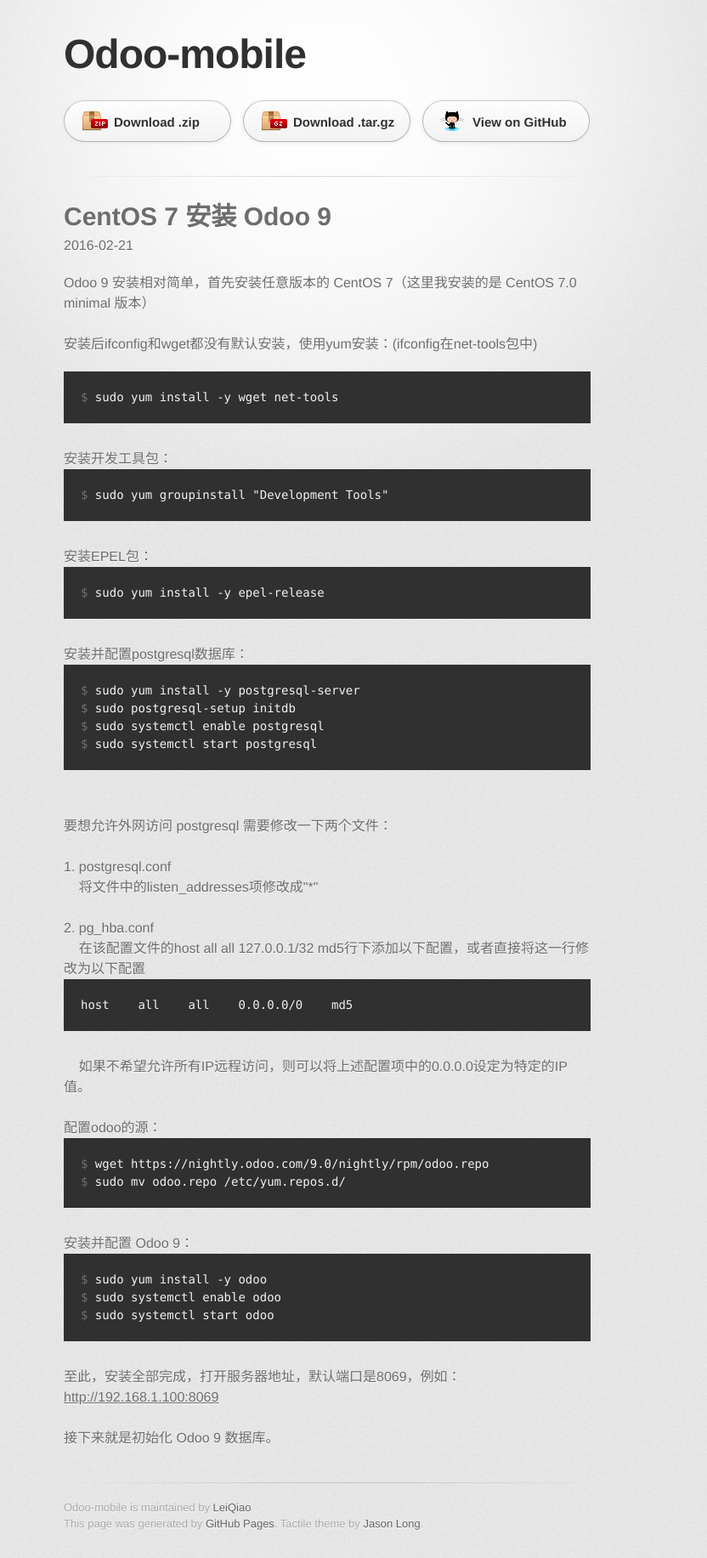
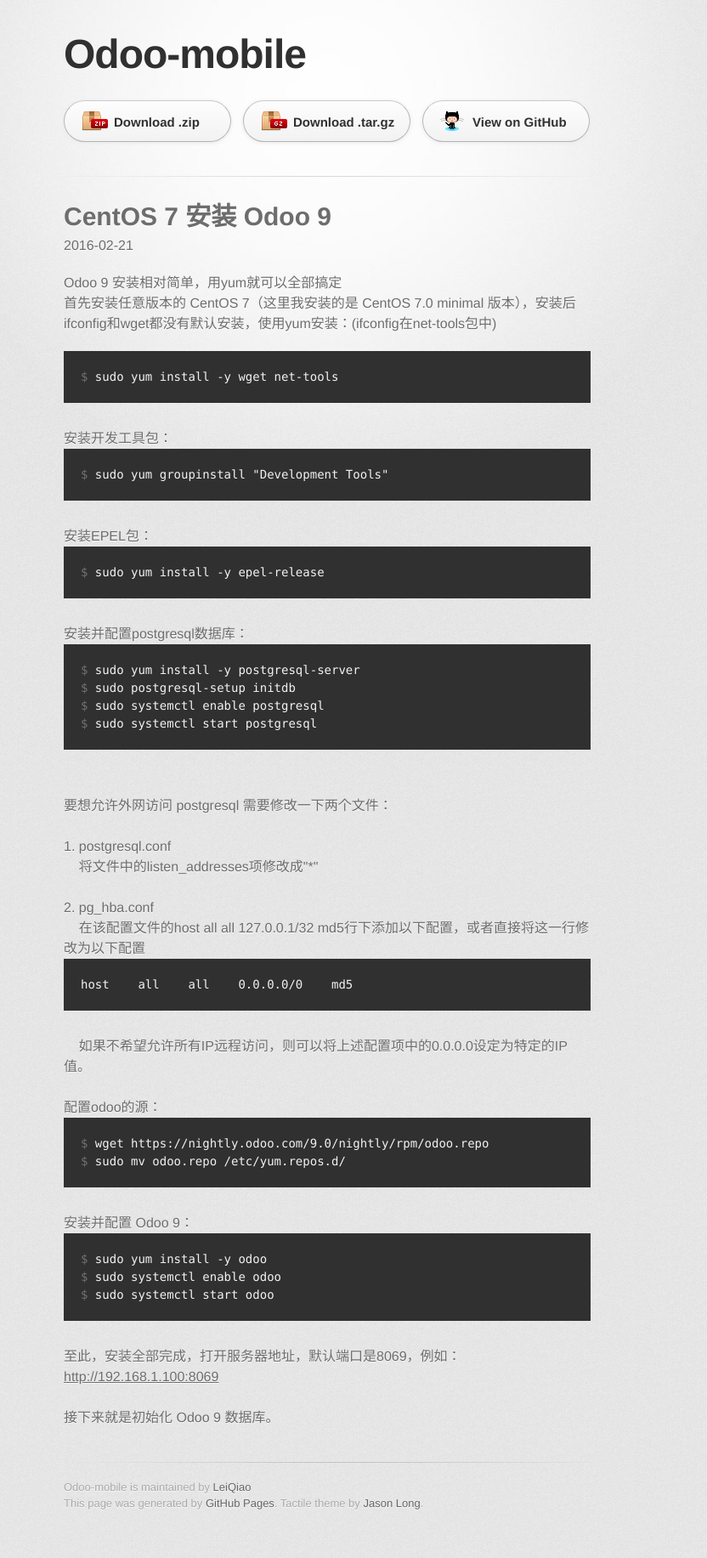
Before and after one commit to LeiQiao/odoo-mobile, a Jekyll site: the page built from _posts/2016-02-21-intro.md, in a window 1280 px wide. Shown: the whole page at 85% size, without its empty margins (255-1087 px from the left). Built offline with Jekyll 4.4.1, drawn with Linux system fonts in a browser that asks for light colours; some web fonts are replaced; after the commit the page ends 1809 px from its top, so only the background shows below that.

Commit message:
修改格式
修改格式

```diff
--- a/_posts/2016-02-21-intro.md
+++ b/_posts/2016-02-21-intro.md
@@ -3,9 +3,8 @@
 title: CentOS 7 安装 Odoo 9
 ---
 <p>
-Odoo 9 安装相对简单，首先安装任意版本的 CentOS 7（这里我安装的是 CentOS 7.0 minimal 版本）<br/>
-<br/>
-安装后ifconfig和wget都没有默认安装，使用yum安装：(ifconfig在net-tools包中)
+Odoo 9 安装相对简单，用yum就可以全部搞定<br/>
+首先安装任意版本的 CentOS 7（这里我安装的是 CentOS 7.0 minimal 版本），安装后ifconfig和wget都没有默认安装，使用yum安装：(ifconfig在net-tools包中)
 <pre><code><font color="#776e71">$</font> sudo yum install -y wget net-tools</code></pre>
 安装开发工具包：
 <pre><code><font color="#776e71">$</font> sudo yum groupinstall "Development Tools"</code></pre>
```
